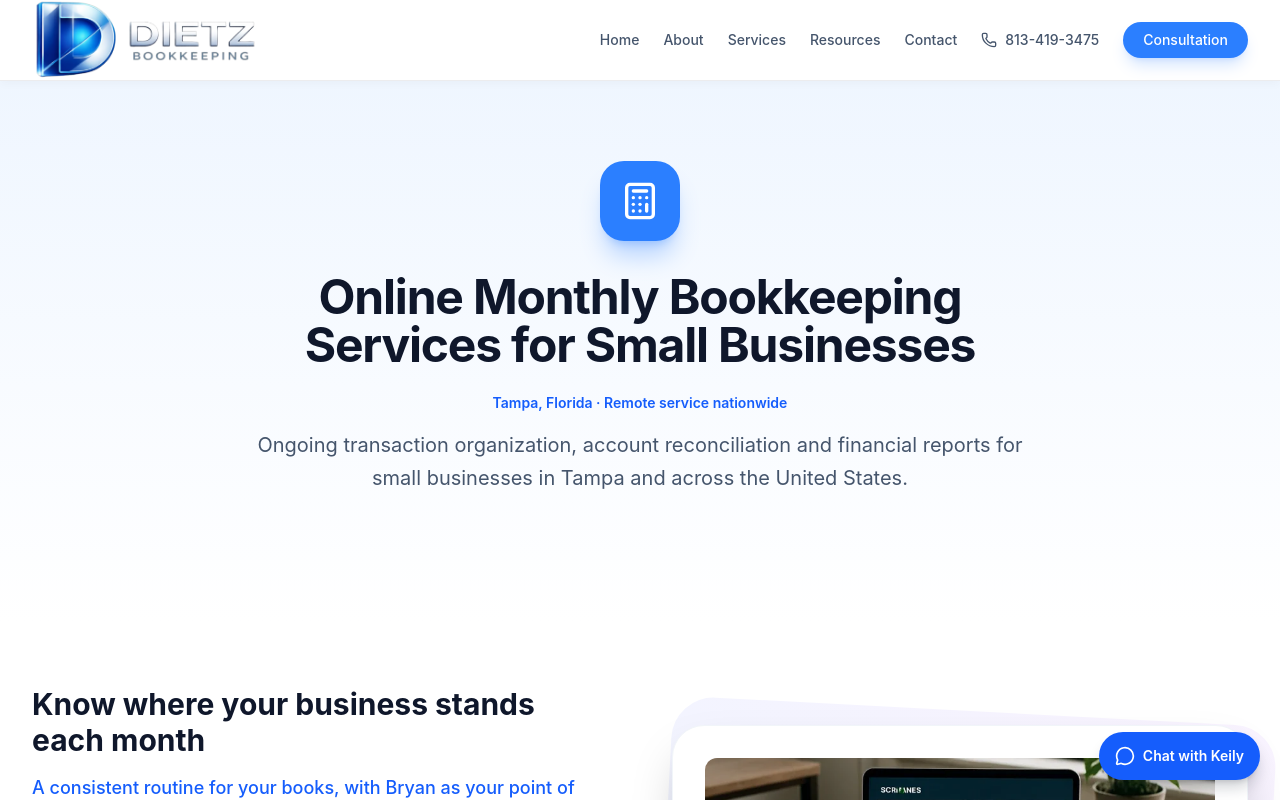
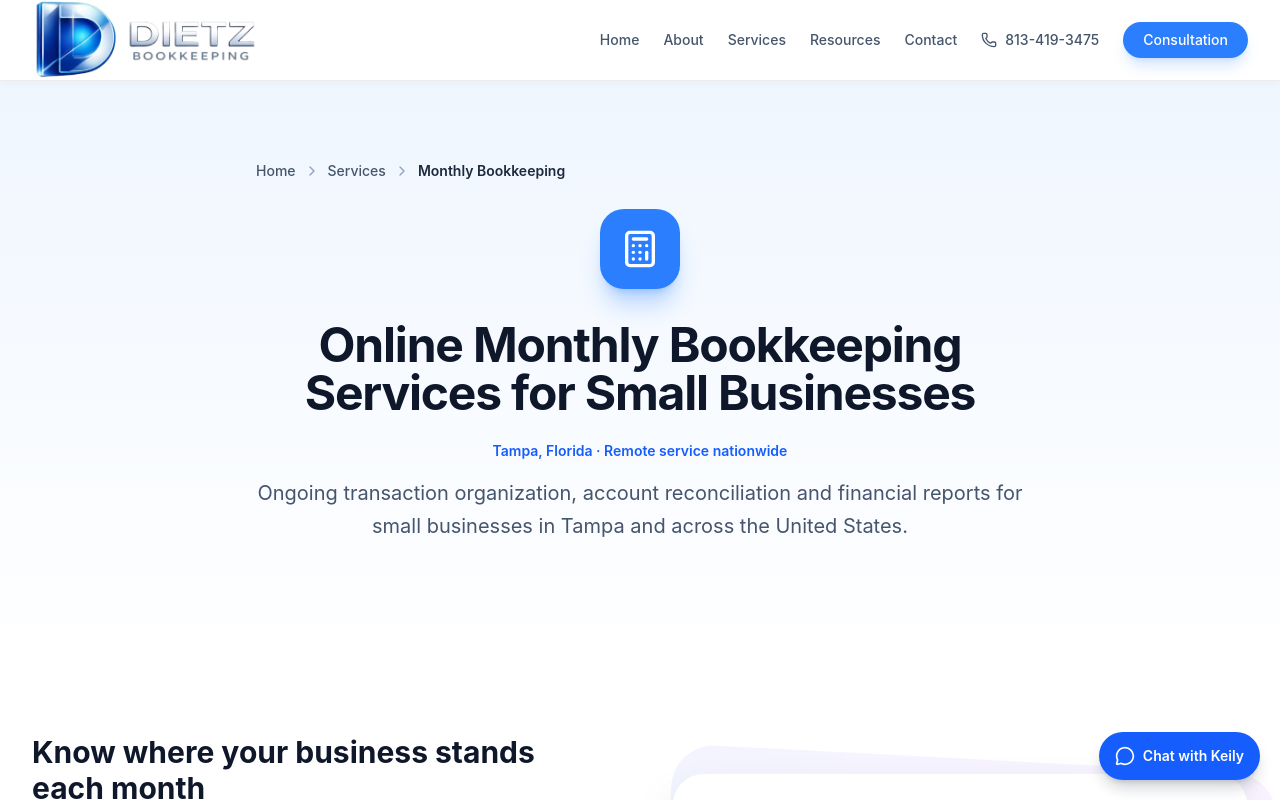
Before and after one commit to dietzbp-lgtm/dietz-bookkeeping-website, a React (Vite) app: page /monthly-bookkeeping in a window 1280 px wide. Shown: the top 800 px of the page. Built offline with nearby package versions, Linux system fonts and the light colour scheme.

Commit message:
PR23: include breadcrumb trail on all nine core bookkeeping service pages

```diff
--- a/src/pages/ServicePage.tsx
+++ b/src/pages/ServicePage.tsx
@@ -2,9 +2,11 @@ import React from 'react';
 import { Link } from 'react-router-dom';
 import { CheckCircle2, ArrowRight } from 'lucide-react';
 import Layout from '../components/Layout';
+import Breadcrumbs from '../components/Breadcrumbs';
 
 interface ServicePageProps {
   service: {
+    slug: string;
     title: string;
     description: string;
     icon: any;
@@ -35,6 +37,7 @@ const ServicePage: React.FC<ServicePageProps> = ({ service }) => {
         <div className="absolute inset-0 bg-gradient-to-b from-blue-50 to-white pointer-events-none" />
         <div className="max-w-7xl mx-auto px-4 sm:px-6 lg:px-8 relative z-10">
           <div className="text-center max-w-3xl mx-auto">
+            <Breadcrumbs path={service.slug} />
             <div
               className="w-20 h-20 bg-blue-500 rounded-3xl flex items-center justify-center mx-auto mb-8 shadow-xl shadow-blue-500/30 text-white"
             >
```
